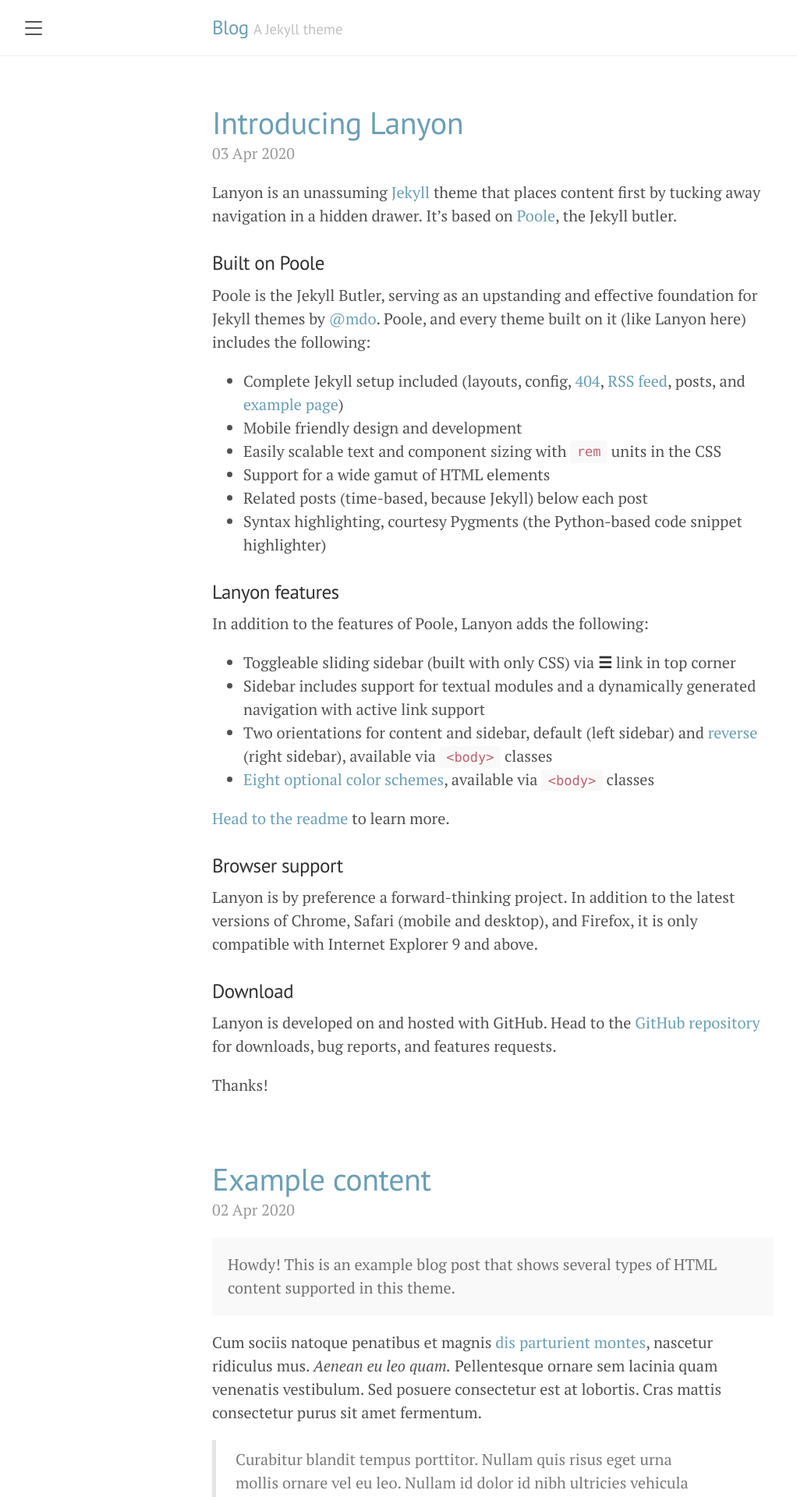
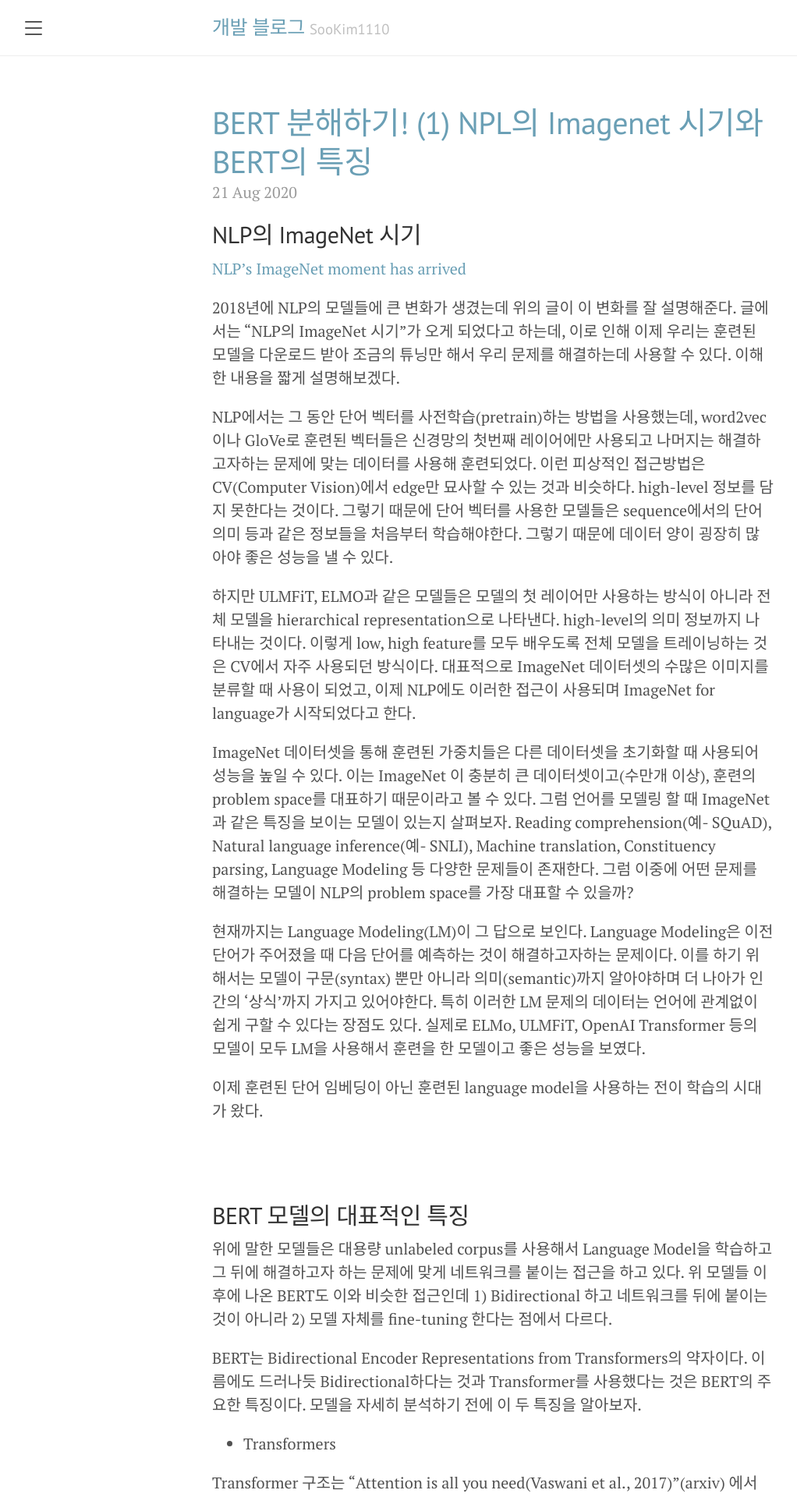
Before and after one commit to SooKim1110/SooKim1110.github.io, a Jekyll site: the page built from index.html, in a window 1280 px wide. Shown: the top 1920 px of the page at 78% size, without its empty margins (8-1030 px from the left). Built offline with Jekyll 4.4.1, drawn with Linux system fonts in a browser that asks for light colours; the list of posts is cut into pages by our own code; some of the changed text lies outside the part shown.

Commit message:
Add post #1

```diff
--- a/_config.yml
+++ b/_config.yml
@@ -1,6 +1,6 @@
 # Setup
-title:               Blog
-tagline:             'A Jekyll theme'
+title:               개발 블로그
+tagline:             'SooKim1110'
 description:         'A reserved <a href="https://jekyllrb.com" target="_blank">Jekyll</a> theme that places the utmost gravity on content with a hidden drawer. Made by <a href="https://twitter.com/mdo" target="_blank">@mdo</a>.'
 url:                 https://SooKim1110.github.io
 baseurl:             ''
--- a/_layouts/post.html
+++ b/_layouts/post.html
@@ -5,6 +5,8 @@ layout: default
 <div class="post">
   <h1 class="post-title">{{ page.title }}</h1>
   <span class="post-date">{{ page.date | date_to_string }}</span>
+  {% include post_tags.html %}
+  <br/>
   {{ content }}
 </div>
 
--- a/_posts/2020-04-01-whats-jekyll.md
+++ /dev/null
@@ -1,12 +0,0 @@
----
-layout: post
-title: What's Jekyll?
----
-
-[Jekyll](https://jekyllrb.com) is a static site generator, an open-source tool for creating simple yet powerful websites of all shapes and sizes. From [the project's readme](https://github.com/mojombo/jekyll/blob/master/README.markdown):
-
-  > Jekyll is a simple, blog aware, static site generator. It takes a template directory [...] and spits out a complete, static website suitable for serving with Apache or your favorite web server. This is also the engine behind GitHub Pages, which you can use to host your project’s page or blog right here from GitHub.
-
-It's an immensely useful tool and one we encourage you to use here with Lanyon.
-
-Find out more by [visiting the project on GitHub](https://github.com/mojombo/jekyll).
--- a/_posts/2020-04-02-example-content.md
+++ /dev/null
@@ -1,122 +0,0 @@
----
-layout: post
-title: Example content
----
-
-
-<div class="message">
-  Howdy! This is an example blog post that shows several types of HTML content supported in this theme.
-</div>
-
-Cum sociis natoque penatibus et magnis <a href="#">dis parturient montes</a>, nascetur ridiculus mus. *Aenean eu leo quam.* Pellentesque ornare sem lacinia quam venenatis vestibulum. Sed posuere consectetur est at lobortis. Cras mattis consectetur purus sit amet fermentum.
-
-> Curabitur blandit tempus porttitor. Nullam quis risus eget urna mollis ornare vel eu leo. Nullam id dolor id nibh ultricies vehicula ut id elit.
-
-Etiam porta **sem malesuada magna** mollis euismod. Cras mattis consectetur purus sit amet fermentum. Aenean lacinia bibendum nulla sed consectetur.
-
-## Inline HTML elements
-
-HTML defines a long list of available inline tags, a complete list of which can be found on the [Mozilla Developer Network](https://developer.mozilla.org/en-US/docs/Web/HTML/Element).
-
-- **To bold text**, use `<strong>`.
-- *To italicize text*, use `<em>`.
-- Abbreviations, like <abbr title="HyperText Markup Langage">HTML</abbr> should use `<abbr>`, with an optional `title` attribute for the full phrase.
-- Citations, like <cite>&mdash; Mark otto</cite>, should use `<cite>`.
-- <del>Deleted</del> text should use `<del>` and <ins>inserted</ins> text should use `<ins>`.
-- Superscript <sup>text</sup> uses `<sup>` and subscript <sub>text</sub> uses `<sub>`.
-
-Most of these elements are styled by browsers with few modifications on our part.
-
-## Heading
-
-Vivamus sagittis lacus vel augue rutrum faucibus dolor auctor. Duis mollis, est non commodo luctus, nisi erat porttitor ligula, eget lacinia odio sem nec elit. Morbi leo risus, porta ac consectetur ac, vestibulum at eros.
-
-### Code
-
-Cum sociis natoque penatibus et magnis dis `code element` montes, nascetur ridiculus mus.
-
-{% highlight js %}
-// Example can be run directly in your JavaScript console
-
-// Create a function that takes two arguments and returns the sum of those arguments
-var adder = new Function("a", "b", "return a + b");
-
-// Call the function
-adder(2, 6);
-// > 8
-{% endhighlight %}
-
-Aenean lacinia bibendum nulla sed consectetur. Etiam porta sem malesuada magna mollis euismod. Fusce dapibus, tellus ac cursus commodo, tortor mauris condimentum nibh, ut fermentum massa.
-
-### Lists
-
-Cum sociis natoque penatibus et magnis dis parturient montes, nascetur ridiculus mus. Aenean lacinia bibendum nulla sed consectetur. Etiam porta sem malesuada magna mollis euismod. Fusce dapibus, tellus ac cursus commodo, tortor mauris condimentum nibh, ut fermentum massa justo sit amet risus.
-
-* Praesent commodo cursus magna, vel scelerisque nisl consectetur et.
-* Donec id elit non mi porta gravida at eget metus.
-* Nulla vitae elit libero, a pharetra augue.
-
-Donec ullamcorper nulla non metus auctor fringilla. Nulla vitae elit libero, a pharetra augue.
-
-1. Vestibulum id ligula porta felis euismod semper.
-2. Cum sociis natoque penatibus et magnis dis parturient montes, nascetur ridiculus mus.
-3. Maecenas sed diam eget risus varius blandit sit amet non magna.
-
-Cras mattis consectetur purus sit amet fermentum. Sed posuere consectetur est at lobortis.
-
-<dl>
-  <dt>HyperText Markup Language (HTML)</dt>
-  <dd>The language used to describe and define the content of a Web page</dd>
-
-  <dt>Cascading Style Sheets (CSS)</dt>
-  <dd>Used to describe the appearance of Web content</dd>
-
-  <dt>JavaScript (JS)</dt>
-  <dd>The programming language used to build advanced Web sites and applications</dd>
-</dl>
-
-Integer posuere erat a ante venenatis dapibus posuere velit aliquet. Morbi leo risus, porta ac consectetur ac, vestibulum at eros. Nullam quis risus eget urna mollis ornare vel eu leo.
-
-### Tables
-
-Aenean lacinia bibendum nulla sed consectetur. Lorem ipsum dolor sit amet, consectetur adipiscing elit.
-
-<table>
-  <thead>
-    <tr>
-      <th>Name</th>
-      <th>Upvotes</th>
-      <th>Downvotes</th>
-    </tr>
-  </thead>
-  <tfoot>
-    <tr>
-      <td>Totals</td>
-      <td>21</td>
-      <td>23</td>
-    </tr>
-  </tfoot>
-  <tbody>
-    <tr>
-      <td>Alice</td>
-      <td>10</td>
-      <td>11</td>
-    </tr>
-    <tr>
-      <td>Bob</td>
-      <td>4</td>
-      <td>3</td>
-    </tr>
-    <tr>
-      <td>Charlie</td>
-      <td>7</td>
-      <td>9</td>
-    </tr>
-  </tbody>
-</table>
-
-Nullam id dolor id nibh ultricies vehicula ut id elit. Sed posuere consectetur est at lobortis. Nullam quis risus eget urna mollis ornare vel eu leo.
-
------
-
-Want to see something else added? <a href="https://github.com/poole/poole/issues/new">Open an issue.</a>
--- a/_posts/2020-04-03-introducing-lanyon.md
+++ /dev/null
@@ -1,38 +0,0 @@
----
-layout: post
-title: Introducing Lanyon
----
-
-Lanyon is an unassuming [Jekyll](http://jekyllrb.com) theme that places content first by tucking away navigation in a hidden drawer. It's based on [Poole](http://getpoole.com), the Jekyll butler.
-
-### Built on Poole
-
-Poole is the Jekyll Butler, serving as an upstanding and effective foundation for Jekyll themes by [@mdo](https://twitter.com/mdo). Poole, and every theme built on it (like Lanyon here) includes the following:
-
-* Complete Jekyll setup included (layouts, config, [404](/404), [RSS feed](/atom.xml), posts, and [example page](/about))
-* Mobile friendly design and development
-* Easily scalable text and component sizing with `rem` units in the CSS
-* Support for a wide gamut of HTML elements
-* Related posts (time-based, because Jekyll) below each post
-* Syntax highlighting, courtesy Pygments (the Python-based code snippet highlighter)
-
-### Lanyon features
-
-In addition to the features of Poole, Lanyon adds the following:
-
-* Toggleable sliding sidebar (built with only CSS) via **☰** link in top corner
-* Sidebar includes support for textual modules and a dynamically generated navigation with active link support
-* Two orientations for content and sidebar, default (left sidebar) and [reverse](https://github.com/poole/lanyon#reverse-layout) (right sidebar), available via `<body>` classes
-* [Eight optional color schemes](https://github.com/poole/lanyon#themes), available via `<body>` classes
-
-[Head to the readme](https://github.com/poole/lanyon#readme) to learn more.
-
-### Browser support
-
-Lanyon is by preference a forward-thinking project. In addition to the latest versions of Chrome, Safari (mobile and desktop), and Firefox, it is only compatible with Internet Explorer 9 and above.
-
-### Download
-
-Lanyon is developed on and hosted with GitHub. Head to the <a href="https://github.com/poole/lanyon">GitHub repository</a> for downloads, bug reports, and features requests.
-
-Thanks!
--- /dev/null
+++ b/_posts/2020-08-21-BERT1.md
@@ -0,0 +1,62 @@
+---
+layout: post
+title: BERT 분해하기! (1) NPL의 Imagenet 시기와 BERT의 특징
+tags: [NLP, 자연어처리, BERT]
+---
+
+## NLP의 ImageNet 시기
+
+[NLP's ImageNet moment has arrived](https://thegradient.pub/nlp-imagenet/)
+
+2018년에 NLP의 모델들에 큰 변화가 생겼는데 위의 글이 이 변화를 잘 설명해준다. 글에서는 "NLP의 ImageNet 시기"가 오게 되었다고 하는데, 이로 인해 이제 우리는 훈련된 모델을 다운로드 받아 조금의 튜닝만 해서 우리 문제를 해결하는데 사용할 수 있다. 이해한 내용을 짧게 설명해보겠다.
+
+NLP에서는 그 동안 단어 벡터를 사전학습(pretrain)하는 방법을 사용했는데, word2vec이나 GloVe로 훈련된 벡터들은 신경망의 첫번째 레이어에만 사용되고 나머지는 해결하고자하는 문제에 맞는 데이터를 사용해 훈련되었다. 이런 피상적인 접근방법은 CV(Computer Vision)에서 edge만 묘사할 수 있는 것과 비슷하다. high-level 정보를 담지 못한다는 것이다. 그렇기 때문에 단어 벡터를 사용한 모델들은 sequence에서의 단어 의미 등과 같은 정보들을 처음부터 학습해야한다. 그렇기 때문에 데이터 양이 굉장히 많아야 좋은 성능을 낼 수 있다.
+
+하지만 ULMFiT, ELMO과 같은 모델들은 모델의 첫 레이어만 사용하는 방식이 아니라 전체 모델을 hierarchical representation으로 나타낸다. high-level의 의미 정보까지 나타내는 것이다. 이렇게 low, high feature를 모두 배우도록 전체 모델을 트레이닝하는 것은 CV에서 자주 사용되던 방식이다. 대표적으로 ImageNet 데이터셋의 수많은 이미지를 분류할 때 사용이 되었고, 이제 NLP에도 이러한 접근이 사용되며 ImageNet for language가 시작되었다고 한다.
+
+ImageNet 데이터셋을 통해 훈련된 가중치들은 다른 데이터셋을 초기화할 때 사용되어 성능을 높일 수 있다. 이는 ImageNet 이 충분히 큰 데이터셋이고(수만개 이상), 훈련의 problem space를 대표하기 때문이라고 볼 수 있다. 그럼 언어를 모델링 할 때 ImageNet과 같은 특징을 보이는 모델이 있는지 살펴보자. Reading comprehension(예- SQuAD), Natural language inference(예- SNLI), Machine translation, Constituency parsing, Language Modeling 등 다양한 문제들이 존재한다. 그럼 이중에 어떤 문제를 해결하는 모델이 NLP의 problem space를 가장 대표할 수 있을까?
+
+현재까지는 Language Modeling(LM)이 그 답으로 보인다. Language Modeling은 이전 단어가 주어졌을 때 다음 단어를 예측하는 것이 해결하고자하는 문제이다. 이를 하기 위해서는 모델이 구문(syntax) 뿐만 아니라 의미(semantic)까지 알아야하며 더 나아가 인간의 '상식'까지 가지고 있어야한다. 특히 이러한 LM 문제의 데이터는 언어에 관계없이 쉽게 구할 수 있다는 장점도 있다. 실제로 ELMo, ULMFiT, OpenAI Transformer 등의 모델이 모두 LM을 사용해서 훈련을 한 모델이고 좋은 성능을 보였다.
+
+이제 훈련된 단어 임베딩이 아닌 훈련된 language model을 사용하는 전이 학습의 시대가 왔다.
+
+<br/> <br/>
+
+## BERT 모델의 대표적인 특징
+
+위에 말한 모델들은 대용량 unlabeled corpus를 사용해서 Language Model을 학습하고 그 뒤에 해결하고자 하는 문제에 맞게 네트워크를 붙이는 접근을 하고 있다. 위 모델들 이후에 나온 BERT도 이와 비슷한 접근인데 1) Bidirectional 하고 네트워크를 뒤에 붙이는 것이 아니라 2) 모델 자체를 fine-tuning 한다는 점에서 다르다.
+
+BERT는 Bidirectional Encoder Representations from Transformers의 약자이다. 이름에도 드러나듯 Bidirectional하다는 것과 Transformer를 사용했다는 것은 BERT의 주요한 특징이다. 모델을 자세히 분석하기 전에 이 두 특징을 알아보자.
+
+
+- Transformers
+
+Transformer 구조는 “Attention is all you need(Vaswani et al., 2017)”(arxiv) 에서 소개한 구조이다. BERT는 이 Transformer 구조를 활용했다. Transformer는 인코더와 디코더로 나뉘어지는데 BERT 그 중에서도 인코더 부분만 사용하는 모델이다. 다음 글에 Transformer 구조에 대해 자세하게 다뤄볼 예정이지만 간략하게 먼저 소개해보겠다.
+
+Transfomer는 문장을 다른 언어로 번역하는 것을 목표로 한다. 이를 하기 위해선 모델이 input 문장의 단어들 사이의 관계를 이해하고 Input 문장과 각 단계에서 이미 번역된 단어들에 대한 정보를 합칠 수 있어야 한다. Transformer의 인코더 부분은 먼저 인풋 문장(번역 전 문장)의 각 단어들에 대한 정보를 합쳐준다. 디코더에서는 인코더의 아웃풋과 target 문장(번역 후 문장)의 정보과 합쳐준다.
+
+<img src= "../images/nlp1.png" width = "600" >
+
+- Bidirectional
+
+BERT의 self-attention 레이어는 양방향으로 작동한다. 이는 "I love to work on NLP" 라는 문장이 있을 때 OpenAI GPT는 love 토큰이 I와 자기자신과의 self-attention만을 수행하는데 반해 BERT는 다른 모든 토큰과 수행한다는 의미이다. Transformer 인코더는 bidirectional한데 왜 OpenAI GPT는 그렇지 않았을까?
+
+OpenAI GPT는 위에서 언급했듯이 주어진 단어들로부터 다음 등장 단어의 확률을 예측하는 Language Model(LM)모델이다. transformer 인코더를 각 토큰에 대해 다음 단어가 무엇일지에 대해 훈련한 것이다. 그렇기 때문에 bidirectional self-attention을 수행한다고 하면 모델은 이미 다음 단어를 아는 상태이기 때문에 100%의 정확도로 예측을 할 것이다. 결국 훈련을 통해 모델이 의미있는 정보를 얻지 못하는 것이다. 원래 Transformer는 앞서 언급했듯 번역하는 문제를 해결하도록 훈련되었다. 인코더와 디코더가 따로 존재해서 인코더의 input token은 영어 문장의 토큰들이었고 예측 결과인 다른 언어의 문장은 mask되었기 때문에 bidirectional self-attention이 수행될 수 있었다.
+
+앞서 설명하였듯 LM의 훈련을 위해 transformer 인코더를 사용하면서 bidirectionality를 사용할 수는 없다. 그러면 BERT에서는 bidirectionality를 어떻게 수행했을까? BERT는 LM이 아닌 Masked Language Model과 Next Sentence Prediction으로 모델을 훈련시켰다.
+
+Masked Language Model은 문장내 랜덤 단어를 마스킹하고 이를 예측하는 방식이고, Next Sentence Prediction은 두 문장이 있을 때 두번째 문장이 첫번째 문장 바로 다음에 오는지 예측하도록 하는 방식이다.
+
+
+-------
+<br/><br/>
+
+### 참고
+
+https://medium.com/@mromerocalvo/dissecting-bert-part1-6dcf5360b07f
+
+https://medium.com/dissecting-bert/dissecting-bert-part2-335ff2ed9c73
+
+http://docs.likejazz.com/bert/#모델
+
+https://mino-park7.github.io/nlp/2018/12/12/bert-논문정리/?fbclid=IwAR3S-8iLWEVG6FGUVxoYdwQyA-zG0GpOUzVEsFBd0ARFg4eFXqCyGLznu7w
--- a/public/css/lanyon.css
+++ b/public/css/lanyon.css
@@ -556,3 +556,30 @@ a.pagination-item:hover {
 .layout-reverse.sidebar-overlay #sidebar-checkbox:checked ~ .sidebar {
   box-shadow: -.25rem 0 .5rem rgba(0,0,0,.1);
 }
+
+.tag-cloud {
+  list-style: none;
+  padding: 0;
+  text-align: justify;
+  font-size: 16px;
+
+}
+#archives {
+  padding: 5px;
+}
+.archive-group {
+  margin: 5px;
+  border-top: 1px solid #ddd;
+}
+.archive-item {
+  margin-left: 5px;
+}
+.post-tags {
+  float: left;
+}
+.tag-img {
+  width: 23px;
+  float: left;
+  margin: 0 10px 0 0;
+  padding: 5px 0 0 0;
+}
--- /dev/null
+++ b/tag.md
@@ -0,0 +1,30 @@
+---
+layout: page
+permalink: /tags/
+title: Tags
+---
+
+<ul class="tag-cloud">
+{% for tag in site.tags %}
+  <span style="font-size: {{ tag | last | size | times: 100 | divided_by: site.tags.size | plus: 70  }}%">
+    <a href="#{{ tag | first | slugize }}">
+      {{ tag | first }}
+    </a> &nbsp;&nbsp;
+  </span>
+{% endfor %}
+</ul>
+
+<div id="archives">
+{% for tag in site.tags %}
+  <div class="archive-group">
+    {% capture tag_name %}{{ tag | first }}{% endcapture %}
+    <h3 id="#{{ tag_name | slugize }}">{{ tag_name }}</h3>
+    <a name="{{ tag_name | slugize }}"></a>
+    {% for post in site.tags[tag_name] %}
+    <article class="archive-item">
+      <h4><a href="{{ root_url }}{{ post.url }}">{{post.title}}</a></h4>
+    </article>
+    {% endfor %}
+  </div>
+{% endfor %}
+</div>
```
Also changed, not shown: _includes/post_tags.html (added, +12 -0 lines), images/nlp1.png (added), images/tag.jpg (added).
